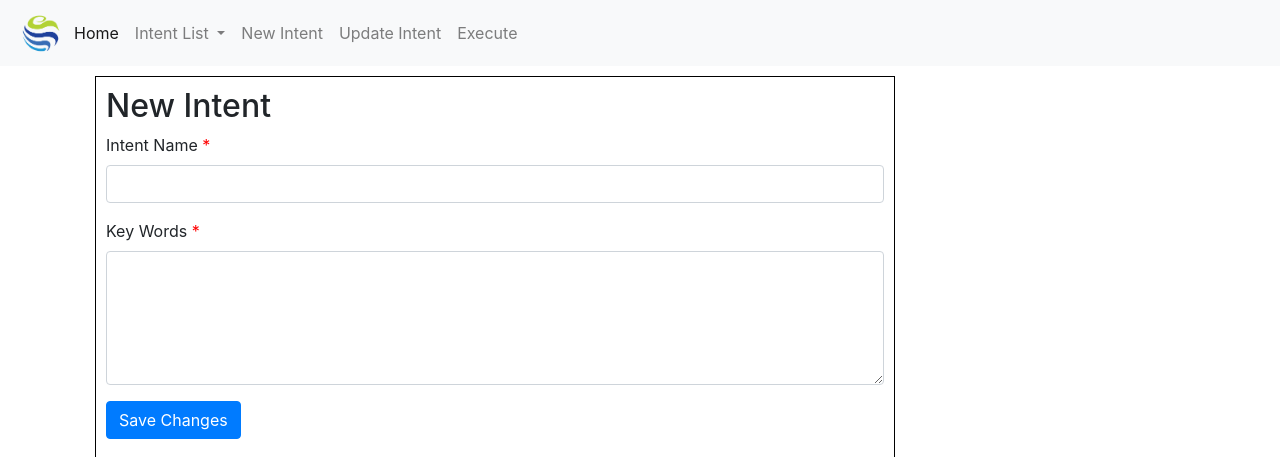
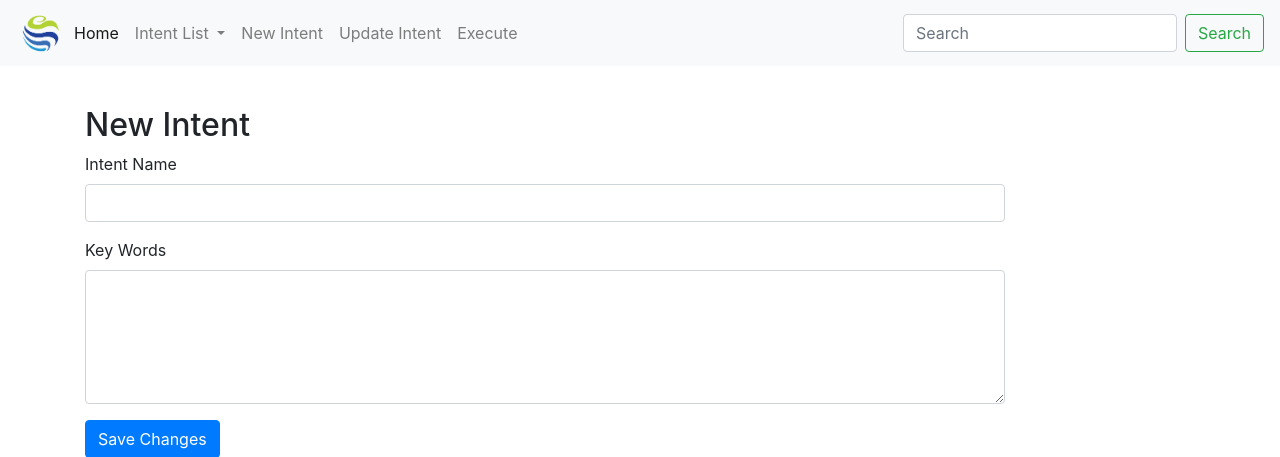
Before and after one commit to hpanushan/Tigo_Call_Center_Voice_Intent_Matching, a Flask app: template templates/new.html in a window 1280 px wide. Shown: the top 457 px of the page. Run offline with Flask 2, Linux system fonts and the light colour scheme; the template is opened without the code that fills it, so the values that code supplies are empty; some libraries are stand-ins or nearby versions.

Commit message:
removed outer box from new intent and update intent pages and added serach field in top navigation bar

```diff
--- a/templates/new.html
+++ b/templates/new.html
@@ -8,8 +8,6 @@
     <meta name="viewport" content="width=device-width, initial-scale=1, shrink-to-fit=no">
 
     <link rel="stylesheet" href="https://maxcdn.bootstrapcdn.com/bootstrap/4.0.0/css/bootstrap.min.css" integrity="sha384-Gn5384xqQ1aoWXA+058RXPxPg6fy4IWvTNh0E263XmFcJlSAwiGgFAW/dAiS6JXm" crossorigin="anonymous">
-
-    <link rel= "stylesheet" type= "text/css" href= "{{ url_for('static',filename='custom.css')}}">
 
 </head>
 
@@ -48,8 +46,14 @@
                 <a class="nav-link" href="/execute">Execute</a>
             </li>
           </ul>
+          <form class="form-inline my-2 my-lg-0">
+            <input class="form-control mr-sm-2" type="search" placeholder="Search" aria-label="Search">
+            <button class="btn btn-outline-success my-2 my-sm-0" type="submit">Search</button>
+          </form>
         </div>
       </nav>
+
+    <p><br/></p>
 
     <div class="container">
         <div class="row">
```
Also changed, not shown: templates/update.html (+6 -2 lines).
